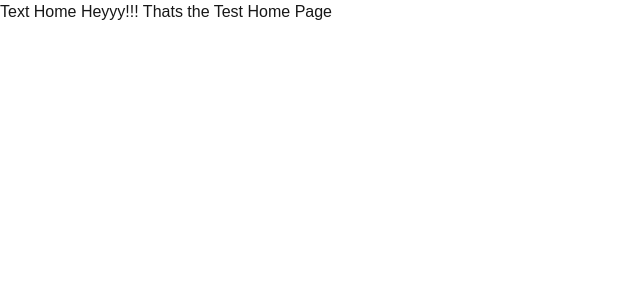
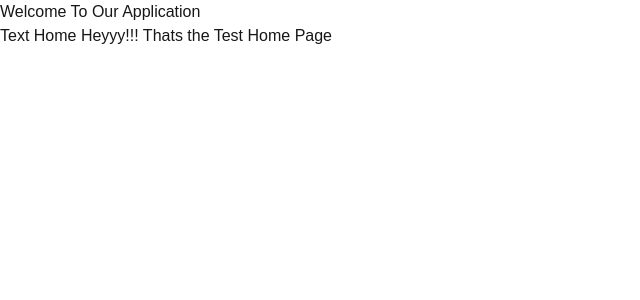
Before and after one commit to rizing-dev/web-design, a Next.js app: page /home in a window 1280 px wide. Shown: the top 300 px of the page, without its empty margins (0-640 px from the left). Built offline with nearby package versions, Linux system fonts and the light colour scheme.

Commit message:
second commit

```diff
--- a/src/pages/home/index.tsx
+++ b/src/pages/home/index.tsx
@@ -1,7 +1,10 @@
 import React from "react";
 
 const TextHome = () => {
-  return <div>Text  Home Heyyy!!! Thats the Test Home Page</div>;
+  return <div>
+        <h1>Welcome To Our Application</h1>
+    Text  Home Heyyy!!! Thats the Test Home Page
+  </div>;
 };
 
 export default TextHome;
```
